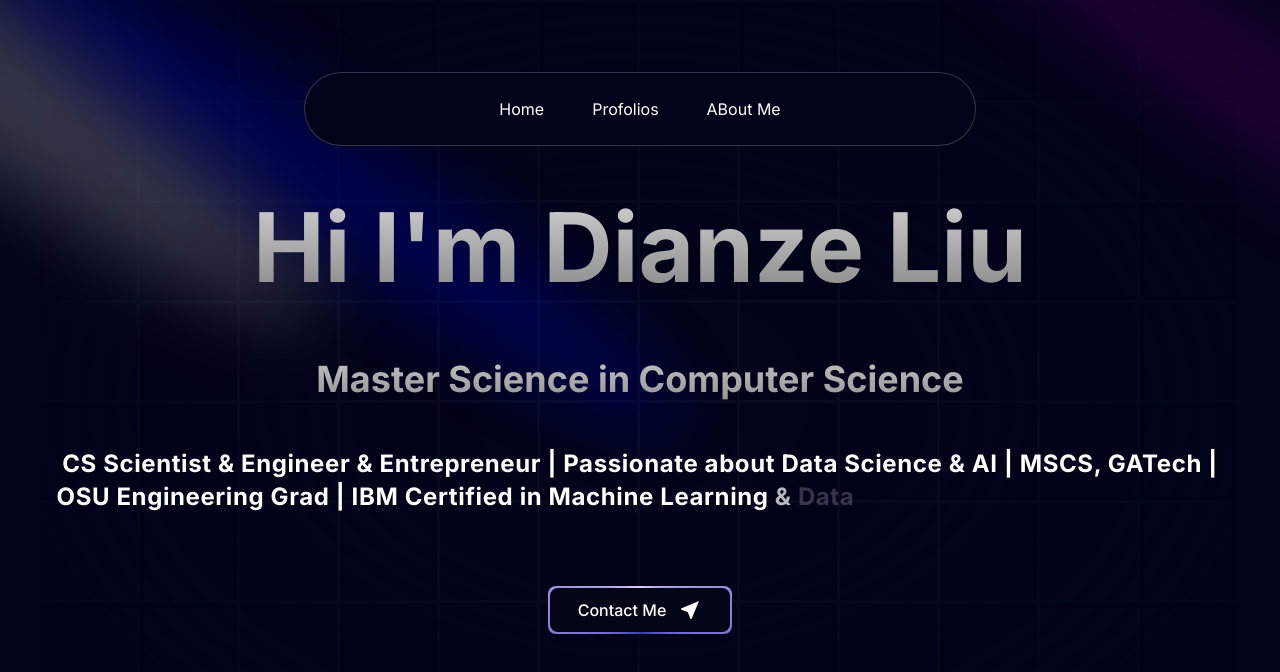
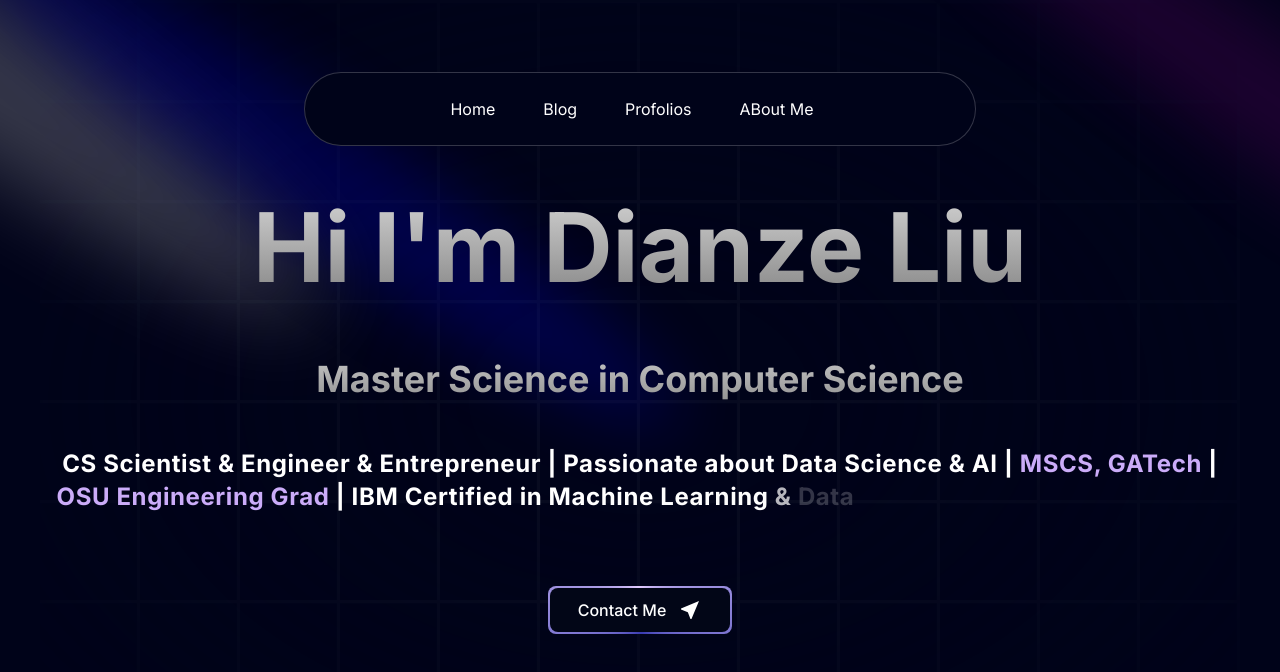
Before and after one commit to Jerryliu3547/personalprofoliosite, a Next.js app: page / in a window 1280 px wide. Shown: the top 672 px of the page. Built offline with nearby package versions, Linux system fonts and the light colour scheme.

Commit message:
adjusted home page and nav bar

```diff
--- a/src/components/Hero.js
+++ b/src/components/Hero.js
@@ -26,10 +26,12 @@
             <p className="text-center text-xl sm:text-4xl font-bold  bg-clip-text text-transparent bg-gradient-to-b from-neutral-200 to-neutral-500 py-8">
               Master Science in Computer Science
             </p>
+
             <TextGenerateEffect className='text-center text-[5px] md:text-[15px] ' filter={false} words='CS Scientist & Engineer & Entrepreneur | Passionate about Data Science & AI | MSCS, GATech | OSU Engineering Grad | IBM Certified in Machine Learning & Data Science | Seeking to leverage technical & business expertise to drive impactful solutions.' />
 
+
             <div className='flex justify-center items-center mt-10'>
-              <MagicButton text='Contact Me' icon={<NearMeIcon/>} position='right' className='mt-10' />
+              <MagicButton text='Contact Me' icon={<NearMeIcon/>} position='right' />
             </div>
 
 
--- a/src/components/NavBar.js
+++ b/src/components/NavBar.js
@@ -1,6 +1,7 @@
 "use client";
 import React, { useState } from "react";
 import { HoveredLink, Menu, MenuItem, ProductItem } from "./ui/navbar-menu";
+import Link from "next/link";
 
 import { cn } from "../lib/utils";
 
@@ -20,12 +21,13 @@
           className={cn("fixed top-10 inset-x-0 max-w-2xl mx-auto z-50 mt-4 md:mt-16 ", className)}
         >
           <Menu setActive={setActive}>
-            <MenuItem setActive={setActive} active={active} item="Home">
+            <Link href="/" className="text-white pr-4">Home</Link>
+            <MenuItem setActive={setActive} active={active} item="Blog">
               <div className="flex flex-col space-y-4 text-sm">
-                <HoveredLink href="/web-dev">Web Development</HoveredLink>
-                <HoveredLink href="/interface-design">Interface Design</HoveredLink>
-                <HoveredLink href="/seo">Search Engine Optimization</HoveredLink>
-                <HoveredLink href="/branding">Branding</HoveredLink>
+                <HoveredLink href="/web-dev">Computer System</HoveredLink>
+                <HoveredLink href="/interface-design">Artificial Intelligence</HoveredLink>
+                <HoveredLink href="/seo">Machine Learning</HoveredLink>
+                <HoveredLink href="/branding">Trading</HoveredLink>
               </div>
             </MenuItem>
             <MenuItem setActive={setActive} active={active} item="Profolios">
--- a/src/components/ui/text-generate-effect.js
+++ b/src/components/ui/text-generate-effect.js
@@ -32,7 +32,7 @@
           return (
             <motion.span
               key={word + idx}
-              className={`${idx >13 & idx < 16 ? 'text-purple' : 'text-white'} ${idx >16 & idx < 20 ? 'text-purple' : 'text-white'} opacity-0`}
+              className={`${(idx > 13 && idx < 16) || (idx > 16 && idx < 20)  ? 'text-purple' : 'text-white'}  opacity-0`}
               style={{
                 filter: filter ? "blur(10px)" : "none",
               }}
```
